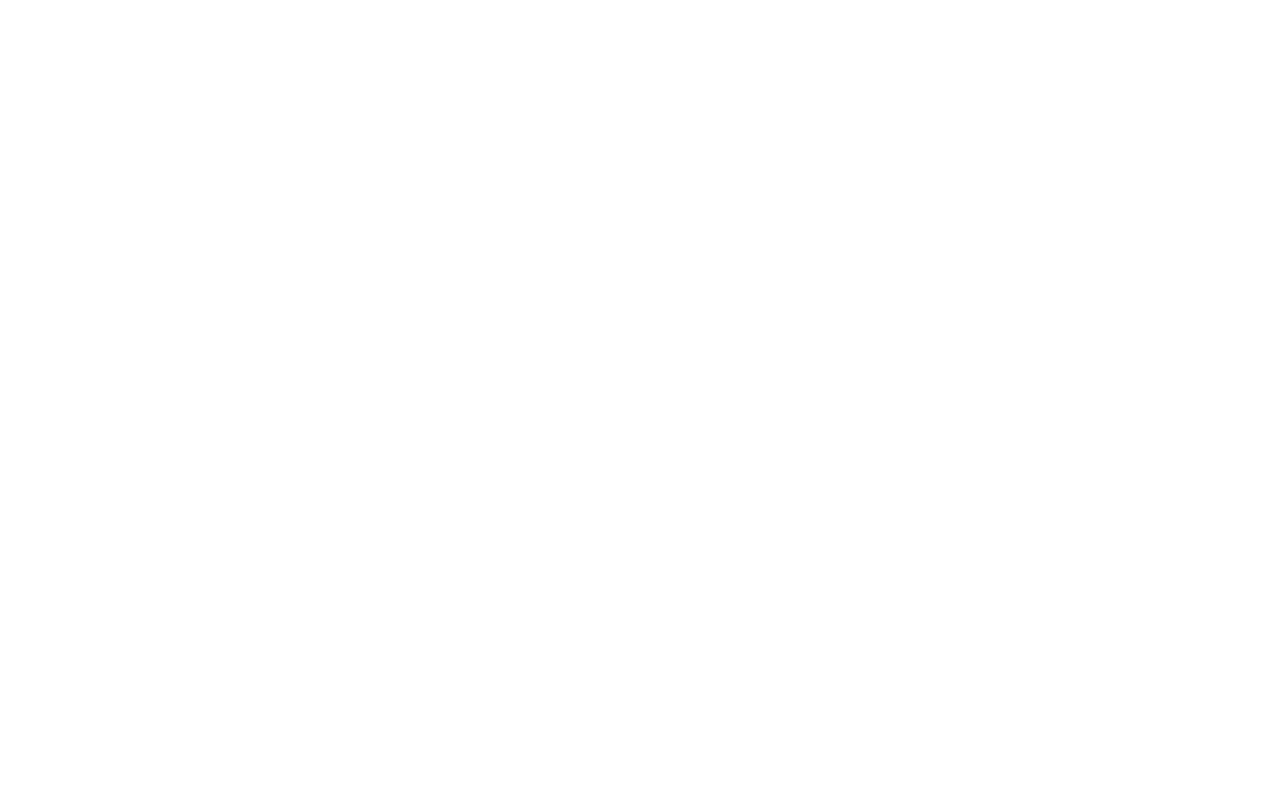
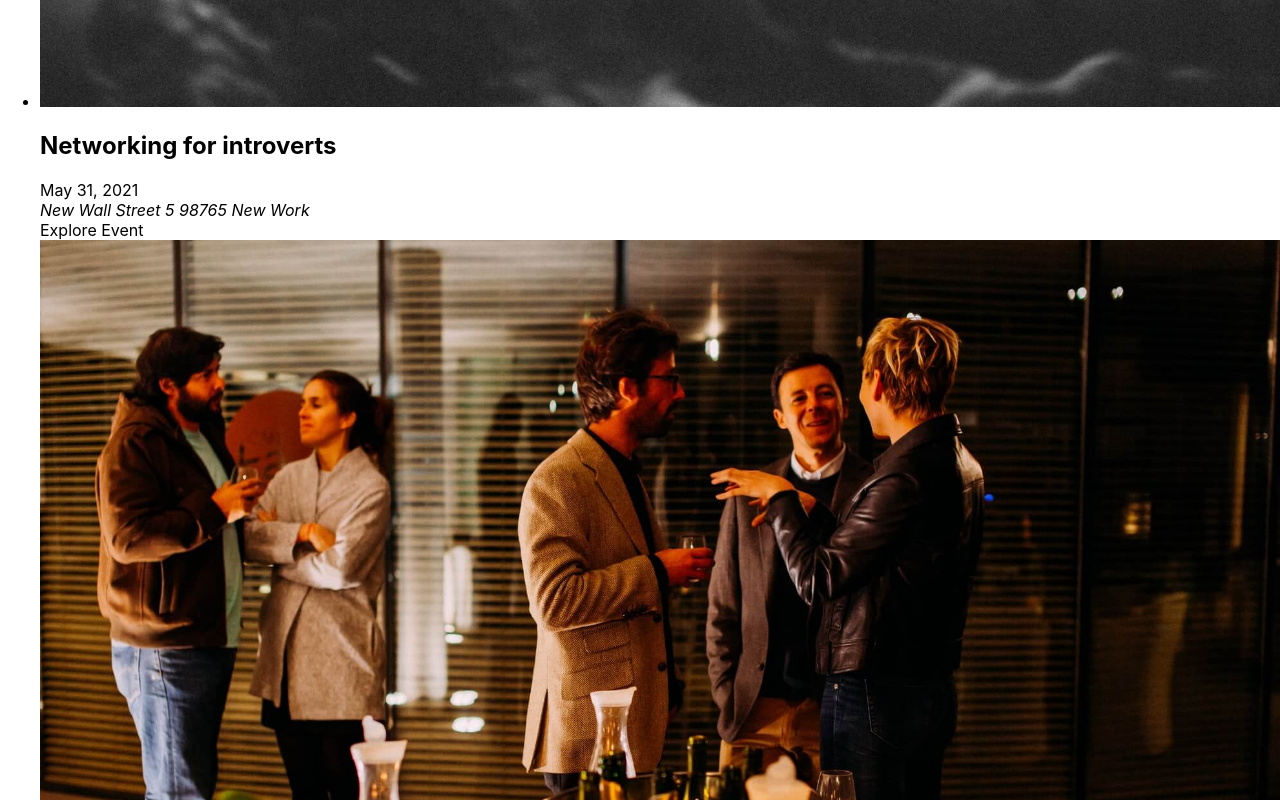
Before and after one commit to chlzslvdr/NextEvents, a Next.js app: page / in a window 1280 px wide. Shown: the part 1700-2500 px from the top of the page. Before the commit the page ends 800 px from the top, so only its background shows below. Built offline with nearby package versions, Linux system fonts and the light colour scheme.

Commit message:
Adding More React Components & Connecting Components

```diff
--- a/components/events/event-item.js
+++ b/components/events/event-item.js
@@ -1,6 +1,36 @@
+import Link from "next/link";
+import Image from "next/image";
 function EventItem(props) {
-  const { items } = props;
-  return <li></li>;
+  const { title, image, date, location, id } = props;
+
+  const humanReadableDate = new Date(date).toLocaleDateString("en-US", {
+    day: "numeric",
+    month: "long",
+    year: "numeric",
+  });
+
+  const formattedAddress = location.replace(", ", "\n");
+  const exploreLink = `/events/${id}`;
+
+  return (
+    <li>
+      <Image src={image} alt={title} />
+      <div>
+        <div>
+          <h2>{title}</h2>
+          <div>
+            <time>{humanReadableDate}</time>
+          </div>
+          <div>
+            <address>{formattedAddress}</address>
+          </div>
+        </div>
+        <div>
+          <Link href={exploreLink}>Explore Event</Link>
+        </div>
+      </div>
+    </li>
+  );
 }
 
 export default EventItem;
--- a/components/events/event-list.js
+++ b/components/events/event-list.js
@@ -2,10 +2,18 @@ import EventItem from "./event-item";
 
 function EventList(props) {
   const { items } = props;
+
   return (
     <ul>
       {items.map((event) => (
-        <EventItem key={event.id} />
+        <EventItem
+          key={event.id}
+          id={event.id}
+          title={event.title}
+          location={event.location}
+          date={event.date}
+          image={event.image}
+        />
       ))}
     </ul>
   );
--- a/dummy-data.js
+++ b/dummy-data.js
@@ -1,32 +1,36 @@
+import CodingEvent from "./public/images/coding-event.jpg";
+import IntrovertEvent from "./public/images/introvert-event.jpg";
+import ExtrovertEvent from "./public/images/extrovert-event.jpg";
+
 const DUMMY_EVENTS = [
   {
-    id: 'e1',
-    title: 'Programming for everyone',
+    id: "1",
+    title: "Programming for everyone",
     description:
-      'Everyone can learn to code! Yes, everyone! In this live event, we are going to go through all the key basics and get you started with programming as well.',
-    location: 'Somestreet 25, 12345 San Somewhereo',
-    date: '2021-04-12',
-    image: 'images/coding-event.jpg',
+      "Everyone can learn to code! Yes, everyone! In this live event, we are going to go through all the key basics and get you started with programming as well.",
+    location: "Somestreet 25, 12345 San Somewhereo",
+    date: "2021-04-12",
+    image: CodingEvent,
     isFeatured: false,
   },
   {
-    id: 'e2',
-    title: 'Networking for introverts',
+    id: "2",
+    title: "Networking for introverts",
     description:
       "We know: Networking is no fun if you are an introvert person. That's why we came up with this event - it'll be so much easier. Promised!",
-    location: 'New Wall Street 5, 98765 New Work',
-    date: '2021-05-31',
-    image: 'images/introvert-event.jpg',
+    location: "New Wall Street 5, 98765 New Work",
+    date: "2021-05-31",
+    image: IntrovertEvent,
     isFeatured: true,
   },
   {
-    id: 'e3',
-    title: 'Networking for extroverts',
+    id: "3",
+    title: "Networking for extroverts",
     description:
-      'You probably need no help with networking in general. But focusing your energy correctly - that is something where most people can improve.',
-    location: 'My Street 12, 10115 Broke City',
-    date: '2022-03-15',
-    image: 'images/extrovert-event.jpg',
+      "You probably need no help with networking in general. But focusing your energy correctly - that is something where most people can improve.",
+    location: "My Street 12, 10115 Broke City",
+    date: "2022-03-15",
+    image: ExtrovertEvent,
     isFeatured: true,
   },
 ];
@@ -44,7 +48,9 @@ export function getFilteredEvents(dateFilter) {
 
   let filteredEvents = DUMMY_EVENTS.filter((event) => {
     const eventDate = new Date(event.date);
-    return eventDate.getFullYear() === year && eventDate.getMonth() === month - 1;
+    return (
+      eventDate.getFullYear() === year && eventDate.getMonth() === month - 1
+    );
   });
 
   return filteredEvents;
--- a/pages/index.js
+++ b/pages/index.js
@@ -1,11 +1,12 @@
 import { getFeaturedEvents } from "../dummy-data";
+import EventList from "../components/events/event-list";
 
 function HomePage() {
   const featuredEvents = getFeaturedEvents();
 
   return (
     <div>
-      <ul></ul>
+      <EventList items={featuredEvents} />
     </div>
   );
 }
```
